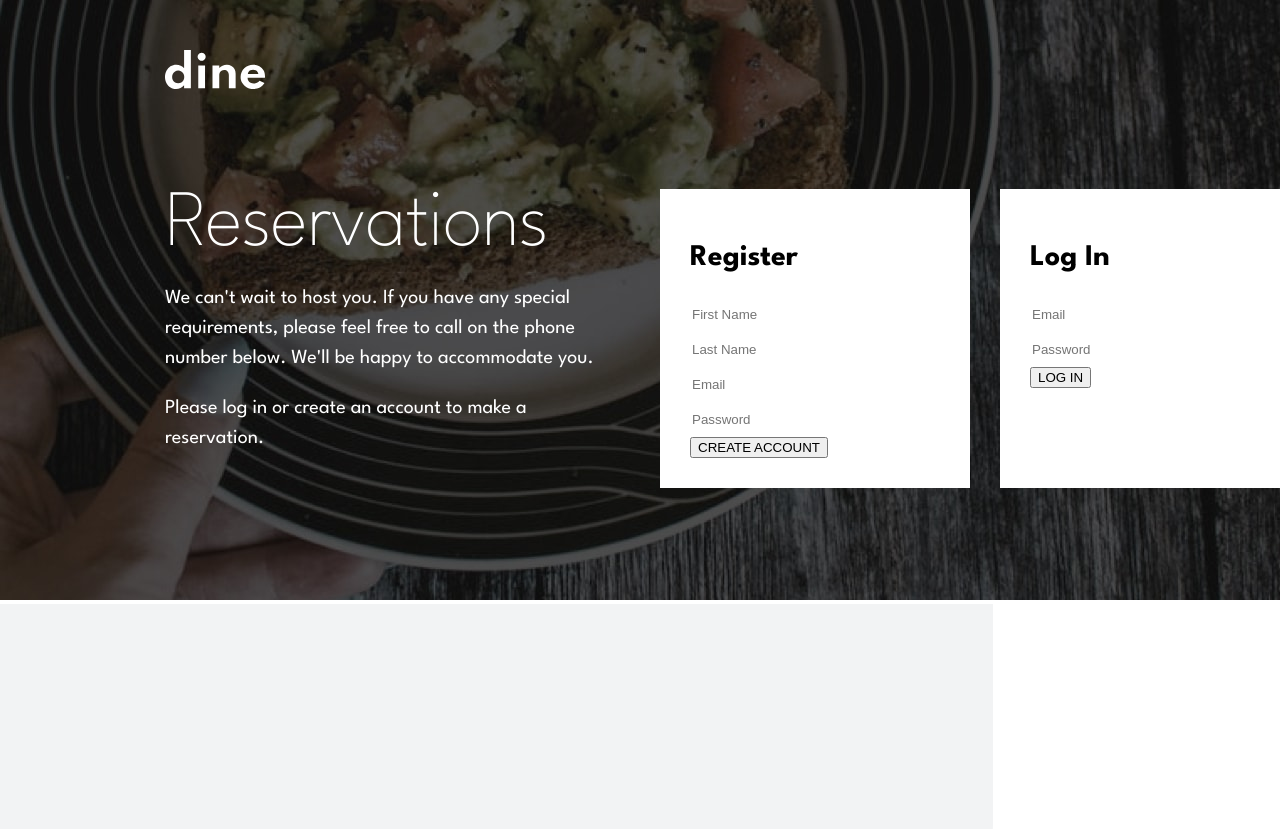
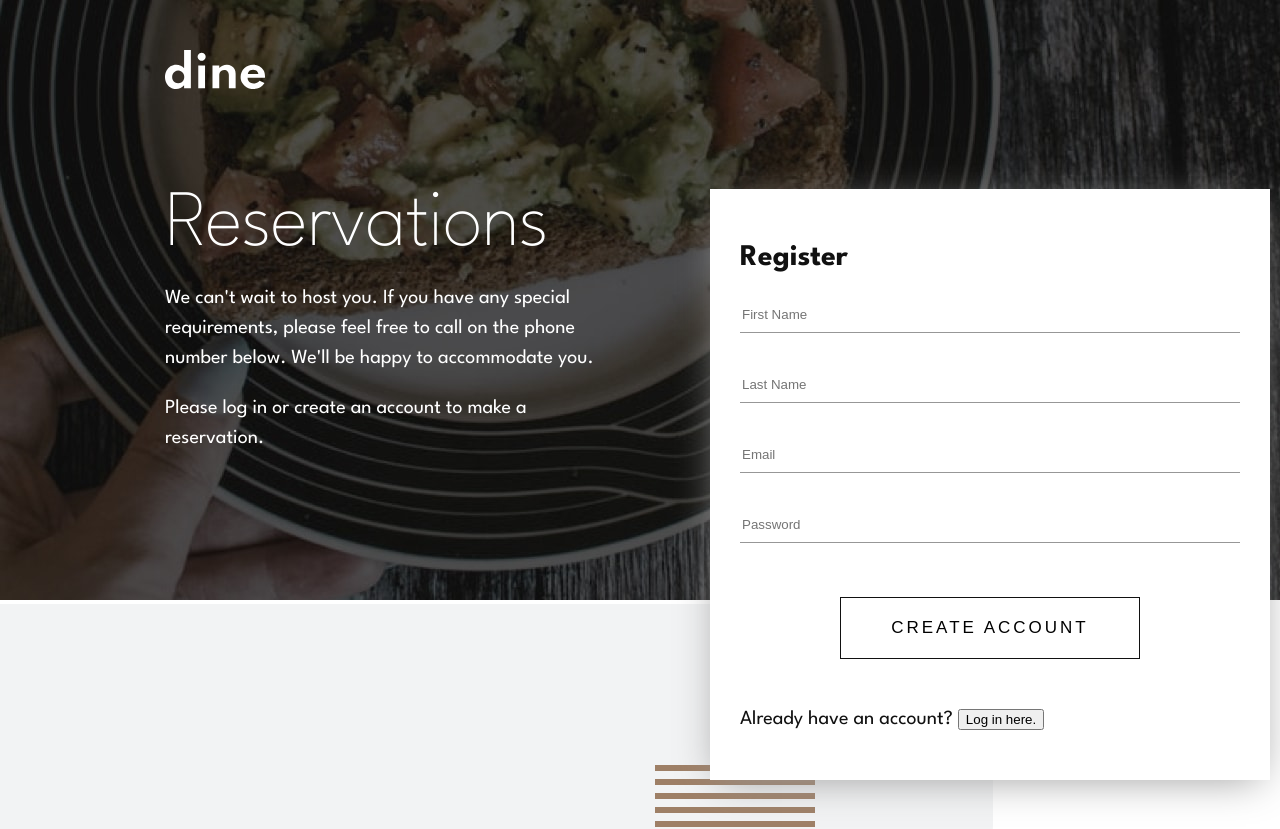
Before and after one commit to annaduong17/restaurant-website, a React (Create React App) app: page /reservations in a window 1280 px wide. Shown: the top 829 px of the page. Built offline with nearby package versions, Linux system fonts and the light colour scheme.

Commit message:
style register and login forms and show register form first with button to get to login form

```diff
--- a/src/components/Button.js
+++ b/src/components/Button.js
@@ -1,9 +1,15 @@
 import { NavLink } from 'react-router-dom';
 
-function Button({ children, className, path }) {
-  return (
-    <NavLink className={`${className} btn`} to={path}>{children}</NavLink>
-  );
+function Button({ children, className, path, type }) {
+  if (type === "nav") {
+    return (
+      <NavLink className={`${className} btn`} to={path}>{children}</NavLink>
+    );
+  } else if (type === "submit") {
+    return (
+      <button type="submit" className={`${className} btn`}>{children}</button>
+    )
+  }
 }
 
 export default Button;
--- a/src/components/Header.js
+++ b/src/components/Header.js
@@ -7,7 +7,7 @@ function Header() {
       <DineLogo />
       <h1>Exquisite dining since 1989</h1>
       <p>Experience our seasonal menu in beautiful country surroundings. Eat the freshest produce from the comfort of our farmhouse.</p>
-      <Button path="/reservations" className="booking-btn">BOOK A TABLE</Button>
+      <Button type="nav" path="/reservations" className="booking-btn">BOOK A TABLE</Button>
     </div>
   );
 }
--- a/src/components/Login.js
+++ b/src/components/Login.js
@@ -1,5 +1,6 @@
 import axios from 'axios';
 import { useState } from 'react';
+import Button from './Button';
 
 function Login({ setUserInfo }) {
   const [ formData, setFormData ] = useState({
@@ -69,16 +70,22 @@ function Login({ setUserInfo }) {
   return (
     <form noValidate onSubmit={handleSubmit} className="login-form">
       <h2>Log In</h2>
-      <div>
-        <input onChange={handleInputChange} name="email" type="email" placeholder="Email" value={formData.email} />
-        {errors.email && <p>{errors.email}</p>}
+      <div className='input-wrapper'>
+        <div className='border-bottom'>
+          <input onChange={handleInputChange} name="email" type="email" placeholder="Email" value={formData.email} />
+        </div>
+        {errors.email && <p className='error'>{errors.email}</p>}
       </div>
-      <div>
-        <input onChange={handleInputChange} name="password" type="password" placeholder="Password" value={formData.password} />
-        {errors.password && <p>{errors.password}</p>}
+      <div className='input-wrapper'>
+        <div className='border-bottom'>
+          <input onChange={handleInputChange} name="password" type="password" placeholder="Password" value={formData.password} />
+        </div>
+        {errors.password && <p className='error'>{errors.password}</p>}
       </div>
-      <button type="submit">LOG IN</button>
-      {failedLogin && <p>{failedLogin}</p> }
+      <div className='button-container'>
+        <Button type="submit" className="account-btn">LOG IN</Button>
+        {failedLogin && <p>{failedLogin}</p> }
+      </div>
     </form>
   );
 }
--- a/src/components/Register.js
+++ b/src/components/Register.js
@@ -1,7 +1,8 @@
 import { useState } from "react";
 import axios from 'axios';
+import Button from "./Button";
 
-function Register({ setUserInfo }) {
+function Register({ setUserInfo, setShowLogin }) {
   const [ formData, setFormData ] = useState({
     firstName: "",
     lastName: "",
@@ -65,6 +66,10 @@ function Register({ setUserInfo }) {
     }
   };
 
+  const handleLoginClick = () => {
+    setShowLogin(true);
+  }
+
   const validateForm = (formData) => {
      const newErrors = {};
 
@@ -101,27 +106,36 @@ function Register({ setUserInfo }) {
   return (
     <form noValidate onSubmit={handleSubmit} className="register-form">
       <h2>Register</h2>
-      <div className="first-name-container">
-        <input onChange={handleInputChange} name="first-name" type="text" placeholder="First Name" value={formData.firstName} />
-        {errors.firstName && <p>{errors.firstName}</p>}
+      <div className="input-wrapper">
+        <div className="first-name-container border-bottom">
+          <input onChange={handleInputChange} name="first-name" type="text" placeholder="First Name" value={formData.firstName} />
+        </div>
+        {errors.firstName && <p className="error">{errors.firstName}</p>}
       </div>
-      <div className="last-name-container">
-        <input onChange={handleInputChange} name="last-name" type="text" placeholder="Last Name" value={formData.lastName} />
-        {errors.lastName && <p>{errors.lastName}</p>}
+      <div className="input-wrapper">
+        <div className="last-name-container border-bottom">
+          <input onChange={handleInputChange} name="last-name" type="text" placeholder="Last Name" value={formData.lastName} />
+        </div>
+        {errors.lastName && <p className="error">{errors.lastName}</p>}
       </div>
-      <div className="email-name-container">
-        <input onChange={handleInputChange} name="email" type="email" placeholder="Email" value={formData.email} />
-        {errors.email && <p>{errors.email}</p>}
+      <div className="input-wrapper">
+        <div className="email-name-container border-bottom">
+          <input onChange={handleInputChange} name="email" type="email" placeholder="Email" value={formData.email} />
+        </div>
+        {errors.email && <p className="error">{errors.email}</p>}
       </div>
-      <div className="password-container">
-        <input onChange={handleInputChange} name="password" type="password" placeholder="Password" value={formData.password} />
-        {errors.password && <p>{errors.password}</p>}
+      <div className="input-wrapper">
+        <div className="password-container border-bottom">
+          <input onChange={handleInputChange} name="password" type="password" placeholder="Password" value={formData.password} />
+        </div>
+        {errors.password && <p className="error">{errors.password}</p>}
+      </div>
+      <div className="button-container">
+        <Button type="submit" className="account-btn">CREATE ACCOUNT</Button>
       </div>
       <div>
-        <button type="submit">CREATE ACCOUNT</button>
-      </div>
-      <div>
-        {userExists && <p>Oops! It seems like you already have an account. Please use the link below to log in.</p>}
+        {userExists && <p className="error">Oops! It seems like you already have an account. Please use the link below to log in.</p>}
+        <p>Already have an account? <button onClick={handleLoginClick}>Log in here.</button></p>
       </div>
     </form>
   );
--- a/src/components/ReservationsPage.js
+++ b/src/components/ReservationsPage.js
@@ -7,6 +7,7 @@ import ReservationList from './ReservationList';
 
 function ReservationsPage() {
   const [ userInfo, setUserInfo ] = useState(null);
+  const [ showLogin, setShowLogin ] = useState(false);
 
   const imgDesktop = "/images/booking/hero-bg-desktop.jpg";
   const imgTablet = "/images/booking/hero-bg/tablet.jpg";
@@ -24,7 +25,7 @@ function ReservationsPage() {
         {userInfo?.userId ?
         <ReservationList userInfo={userInfo} /> : <ReservationSection />}
         {userInfo?.userId ? <BookingForm userInfo={userInfo} setUserInfo={setUserInfo} /> :
-        <UserAccount setUserInfo={setUserInfo}/>}
+        <UserAccount showLogin={showLogin} setShowLogin={setShowLogin} setUserInfo={setUserInfo}/>}
       </div>
     </div>
   );
--- a/src/components/UserAccount.js
+++ b/src/components/UserAccount.js
@@ -2,11 +2,10 @@ import Register from "./Register";
 import Login from "./Login";
 import BookingForm from './BookingForm';
 
-function UserAccount({ setUserInfo }) {
+function UserAccount({ setUserInfo, showLogin, setShowLogin }) {
   return (
     <div className='user-account'>
-      <Register setUserInfo={setUserInfo}/>
-      <Login setUserInfo={setUserInfo}/>
+      {showLogin ? <Login setUserInfo={setUserInfo}/> : <Register setShowLogin={setShowLogin} setUserInfo={setUserInfo}/>}
     </div>
   );
 }
--- a/src/index.scss
+++ b/src/index.scss
@@ -8,14 +8,44 @@ $cod-gray: #111111;
 $mirage: #17192b;
 $ebony-clay: #242b37;
 $shuttle-gray: #5c6779;
+$light-gray: #979797;
+
+// errors
+$red: #B54949;
 
 html,
 body {
   font-family: 'League Spartan', sans-serif;
   font-weight: 400;
   font-size: 20px;
+  color: $cod-gray;
   margin: 0;
   width: 100%;
+}
+
+form {
+  box-shadow: 0 8px 40px -10px $light-gray;
+}
+
+button {
+  &:hover {
+    cursor: pointer;
+  }
+}
+
+.input-wrapper {
+  height: 3rem;
+}
+
+.border-bottom {
+  border-bottom: 1px solid $light-gray;
+  margin-block: 0.5rem;
+}
+
+.error {
+  font-size: 0.75rem;
+  color: $red;
+  margin: 0;
 }
 
 .app {
@@ -29,12 +59,24 @@ body {
 }
 
 .btn {
-  border: 1px solid white;
+  border: 1px solid $cod-gray;
+  background-color: white;
   padding: 20px 50px;
-  color: white;
   font-size: 0.85rem;
   text-decoration: none;
   letter-spacing: 3px;
+
+  &:hover {
+    cursor: pointer;
+  }
+}
+
+.account-btn {
+  margin-block: 1.5rem;
+}
+
+.button-container {
+  text-align: center;
 }
 
 .home-page {
@@ -196,7 +238,7 @@ body {
   }
 
   .booking-btn {
-    background-color: black;
+    background-color: $cod-gray;
     margin-block: 2rem;
   }
 }
@@ -243,7 +285,7 @@ body {
 
 .footer {
   display: flex;
-  background-color: black;
+  background-color: $cod-gray;
   color: white;
   padding-left: 165px;
   padding-block: 50px;
@@ -265,6 +307,14 @@ body {
 
 .reservations-page {
   position: relative;
+
+  .displays {
+    img:last-child {
+      position: absolute;
+      top: 38.25rem;
+      left: 32.75rem;
+    }
+  }
 
   .user-account {
     display: flex;
@@ -290,7 +340,7 @@ body {
       grid-area: res;
       color: white;
       width: 445px;
-      margin-right: 50px;
+      margin-right: 100px;
 
       h1 {
         font-size: 4rem;
@@ -347,7 +397,8 @@ body {
   background-color: white;
   margin-right: 30px;
   padding: 30px;
-  min-width: 250px;
+  min-width: 500px;
+
 
   input {
     outline: none;
```
